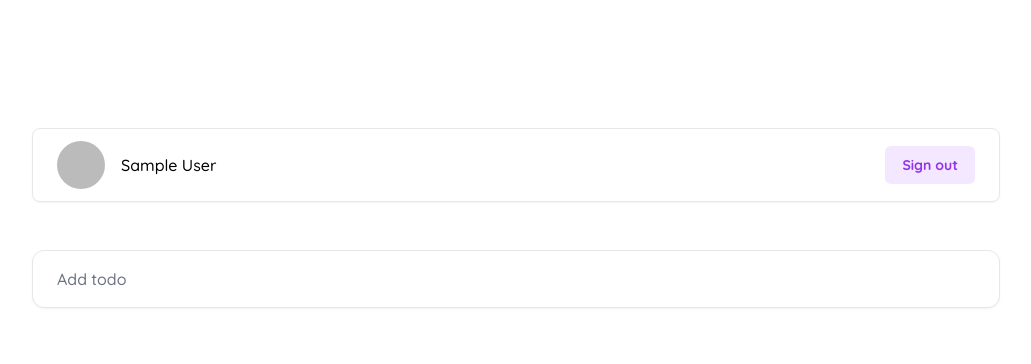
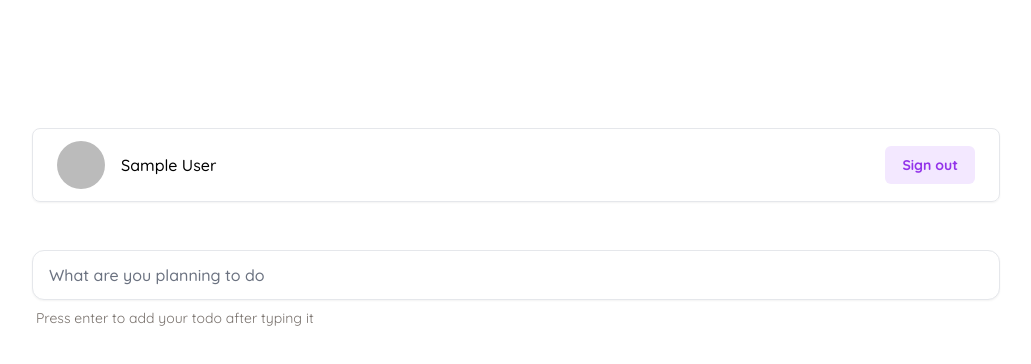
Before and after one commit to berkaycimsir/pinido, a Vue app: page /todos in a window 1280 px wide. Shown: the top 364 px of the page, without its empty margins (124-1155 px from the left). Built offline with nearby package versions, Linux system fonts and the light colour scheme; no server answers; the database is empty; sample sign-in values are in the browser's storage; a web font is replaced by a local one.

Commit message:
add todo input - design improvements, info text

```diff
--- a/src/components/Todos/AddTodo.vue
+++ b/src/components/Todos/AddTodo.vue
@@ -33,6 +33,7 @@ const addTodo = async () => {
 </script>
 
 <template>
+  <div class="flex flex-col w-full">
     <input
       id="todo-text"
       name="todo-text"
@@ -41,7 +42,11 @@ const addTodo = async () => {
       v-model="text"
       autocomplete="off"
       required
-    class="relative block w-full appearance-none rounded-xl border-gray-200 font-medium text-md shadow-sm px-6 py-4 text-gray-900 placeholder-gray-500 focus:z-10 focus:border-indigo-400 focus:border-2 focus:outline-none focus:ring-0"
-    placeholder="Add todo"
+      class="relative block w-full appearance-none rounded-xl border-gray-200 font-medium text-md shadow-sm px-4 py-3 text-gray-900 placeholder-gray-500 focus:z-10 focus:border-indigo-400 focus:border-1 focus:outline-none focus:ring-0"
+      placeholder="What are you planning to do"
     />
+    <div class="text-sm ml-1 mt-2 text-stone-500">
+      Press enter to add your todo after typing it
+    </div>
+  </div>
 </template>
```
Lines whose indentation alone changed are shown as unchanged.
